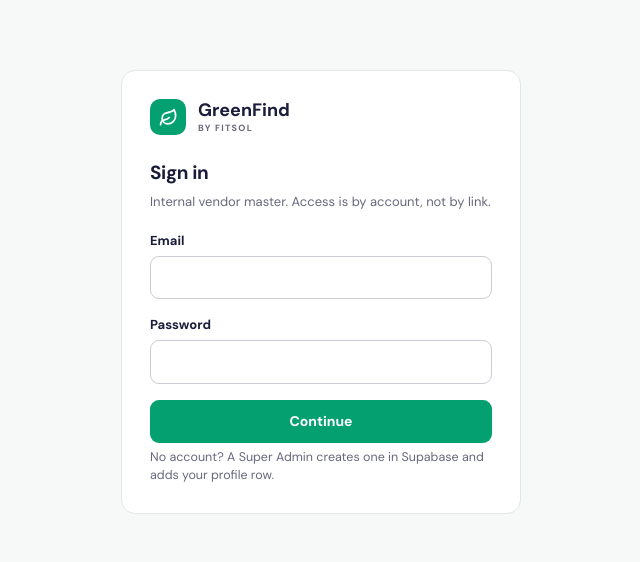
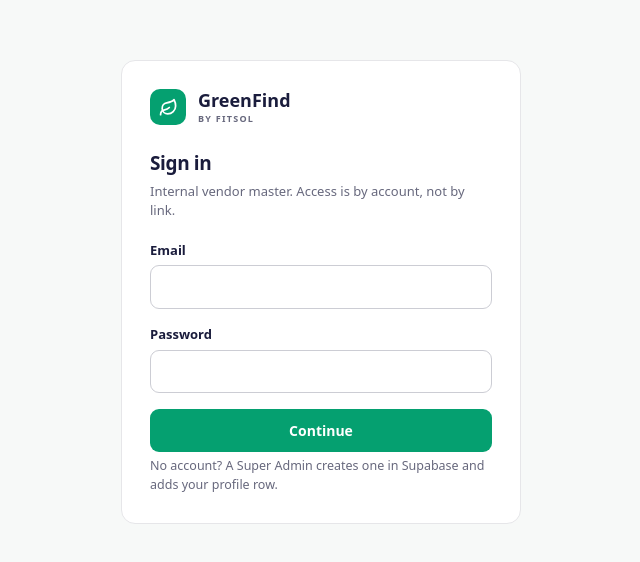
Before and after one commit to maneetkaur-svg/greenfind, a Next.js app: page /login in a window 1280 px wide. Shown: the part 108-670 px from the top of the page, without its empty margins (319-959 px from the left). Built offline with nearby package versions, Linux system fonts and the light colour scheme.

Commit message:
Update layout.tsx

```diff
--- a/app/layout.tsx
+++ b/app/layout.tsx
@@ -1,8 +1,5 @@
 import type { Metadata } from 'next';
-import { DM_Sans } from 'next/font/google';
 import './globals.css';
-
-const dmSans = DM_Sans({ subsets: ['latin'], variable: '--font-dm-sans' });
 
 export const metadata: Metadata = {
   title: 'GreenFind — Vendor Master',
@@ -11,7 +8,17 @@
 
 export default function RootLayout({ children }: { children: React.ReactNode }) {
   return (
-    <html lang="en" className={dmSans.variable}>
+    <html lang="en">
+      <head>
+        {/* Loaded by the browser rather than by next/font, so a slow or blocked
+            Google Fonts request can never fail the build. */}
+        <link rel="preconnect" href="https://fonts.googleapis.com" />
+        <link rel="preconnect" href="https://fonts.gstatic.com" crossOrigin="anonymous" />
+        <link
+          href="https://fonts.googleapis.com/css2?family=DM+Sans:wght@400;500;700&display=swap"
+          rel="stylesheet"
+        />
+      </head>
       <body>{children}</body>
     </html>
   );
```
